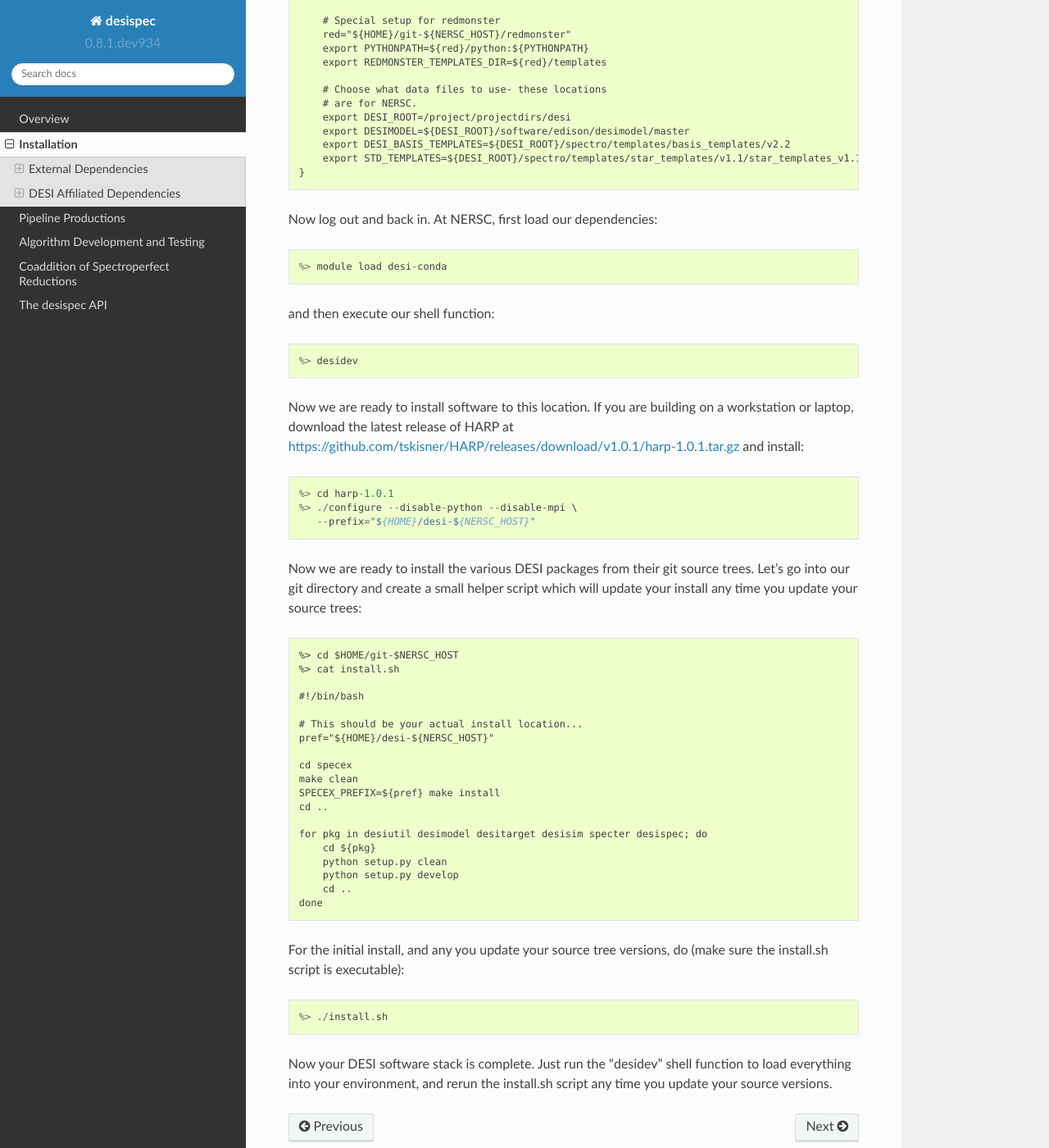
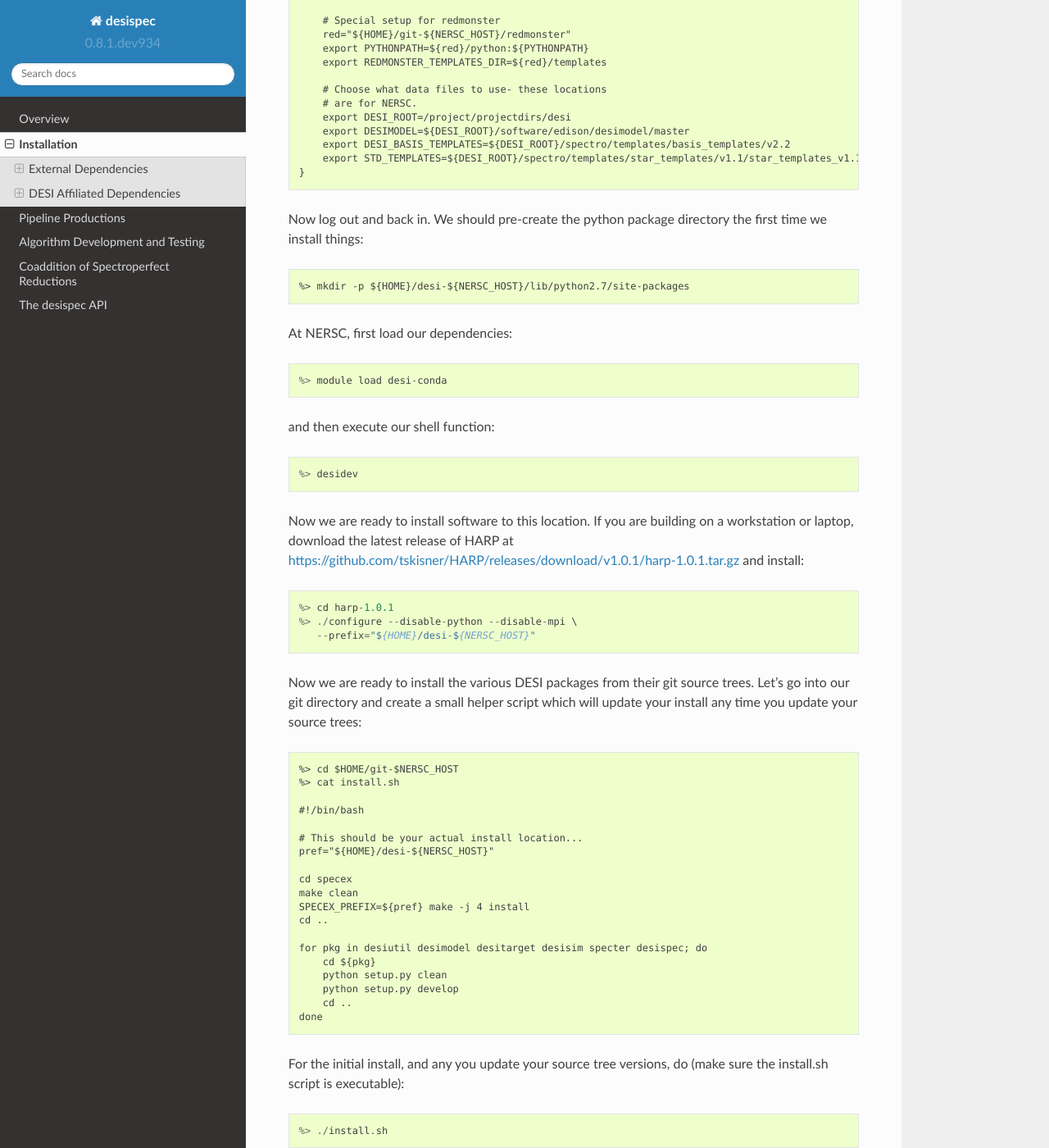
Before and after one commit to desihub/desispec, a Sphinx documentation site: the page built from doc/install.rst, in a window 1280 px wide and 1400 px high, scrolled down 2655 px. Shown: the whole window at 82% size. Built offline with Sphinx 7.4.7 and the Read the Docs theme 2.0.0, drawn with Linux system fonts in a browser that asks for light colours.

Commit message:
Few more small tweaks to install docs

```diff
--- a/doc/install.rst
+++ b/doc/install.rst
@@ -110,7 +110,11 @@ Create a bash function that we will use to load our installed desi software into
         export STD_TEMPLATES=${DESI_ROOT}/spectro/templates/star_templates/v1.1/star_templates_v1.1.fits
     }
 
-Now log out and back in.  At NERSC, first load our dependencies::
+Now log out and back in.  We should pre-create the python package directory the first time we install things::
+
+    %> mkdir -p ${HOME}/desi-${NERSC_HOST}/lib/python2.7/site-packages
+
+At NERSC, first load our dependencies::
 
     %> module load desi-conda
 
@@ -136,7 +140,7 @@ Now we are ready to install the various DESI packages from their git source tree
 
     cd specex
     make clean
-    SPECEX_PREFIX=${pref} make install
+    SPECEX_PREFIX=${pref} make -j 4 install
     cd ..
 
     for pkg in desiutil desimodel desitarget desisim specter desispec; do
```
